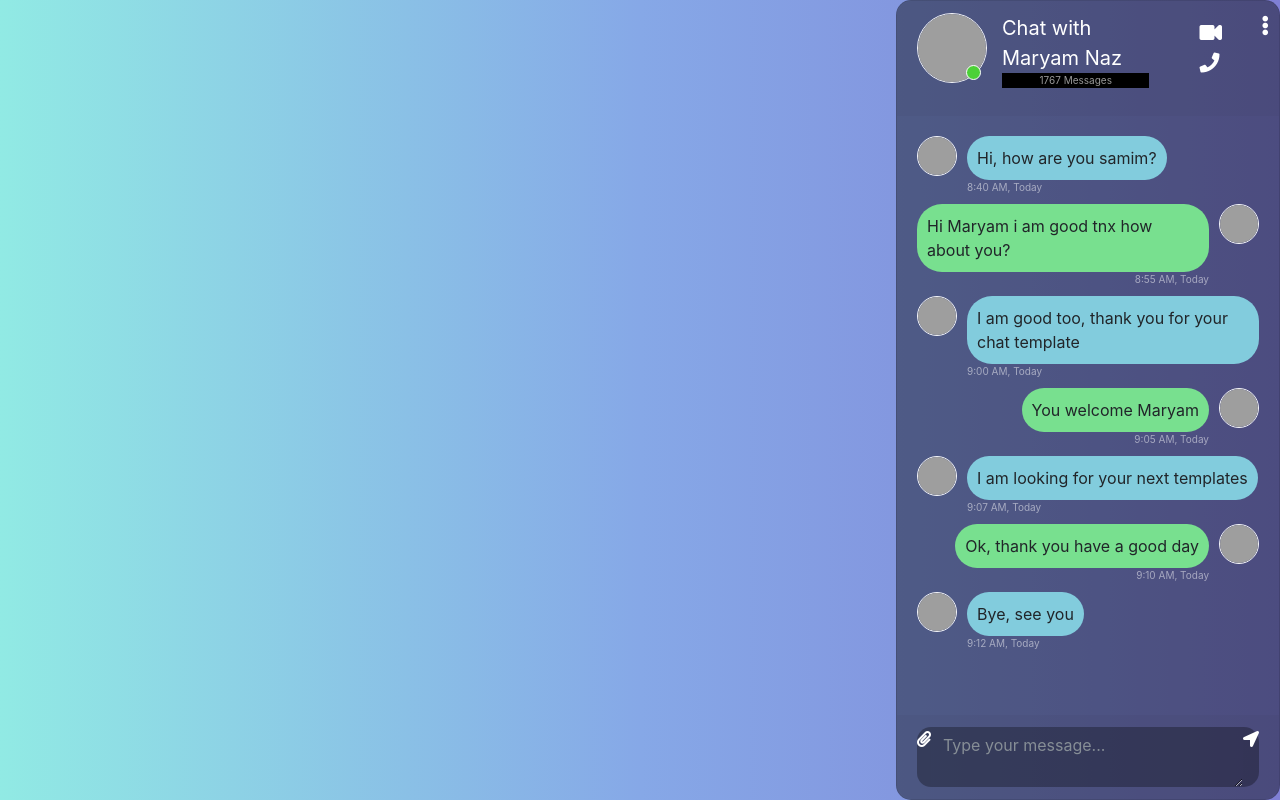
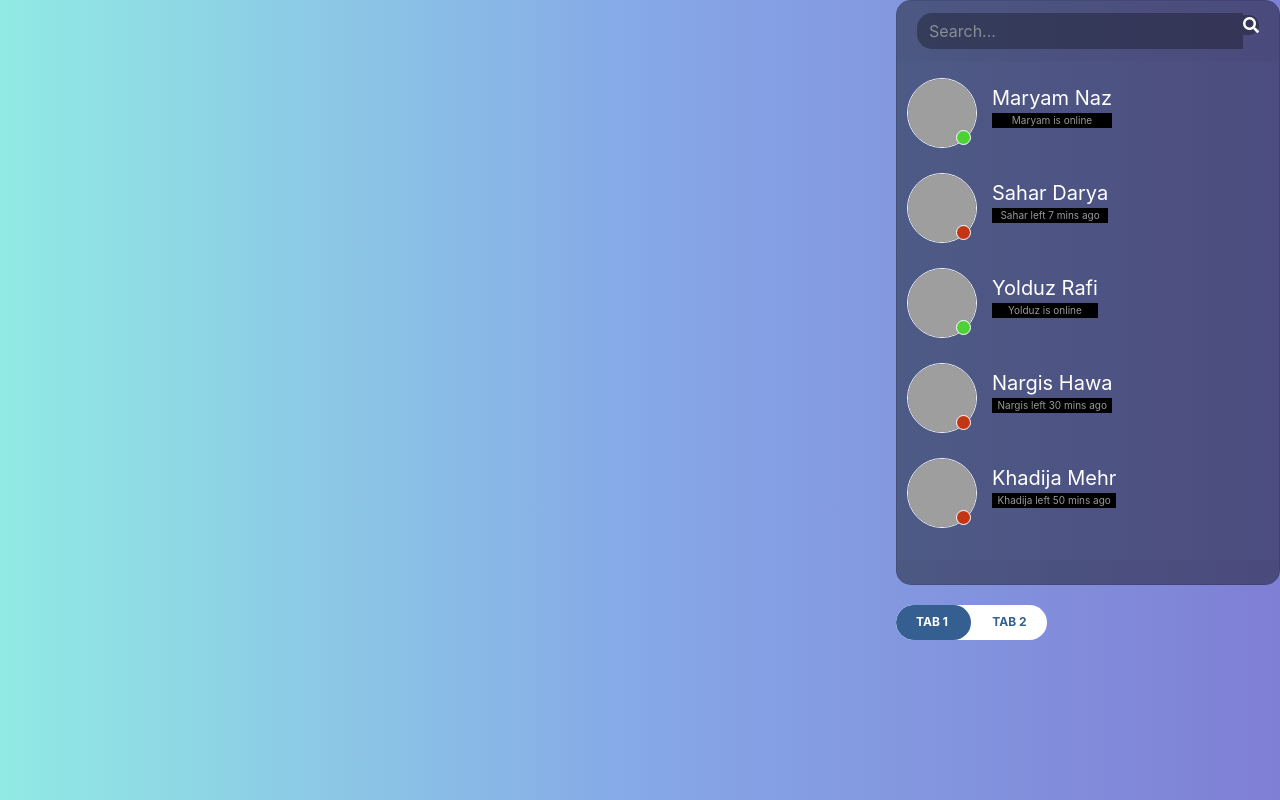
Before and after one commit to napro8509/Education-Web, a PHP site: page /VirtualRoom.php in a window 1280 px wide. Run offline with PHP 8.4, Linux system fonts and the light colour scheme; some libraries are stand-ins or nearby versions; grey boxes are pictures that could not be loaded.

Commit message:
Update UI ChatBox

```diff
--- /dev/null
+++ b/Chat/ChatList.php
@@ -0,0 +1,75 @@
+<div class="card">
+<div class="card-header">
+    <div class="input-group">
+        <input type="text" placeholder="Search..." name="" class="form-control search">
+        <div class="input-group-prepend">
+            <span class="input-group-text search_btn"><i class="fas fa-search"></i></span>
+        </div>
+    </div>
+</div>
+<div class="card-body contacts_body">
+    <ui class="contacts">
+        <li class="active">
+            <div class="d-flex bd-highlight">
+                <div class="img_cont">
+                    <img src="https://www.gravatar.com/avatar/205e460b479e2e5b48aec07710c08d50?s=200" class="rounded-circle user_img">
+                    <span class="online_icon"></span>
+                </div>
+                <div class="user_info">
+                    <span>Maryam Naz</span>
+                    <p>Maryam is online</p>
+                </div>
+            </div>
+        </li>
+        <li>
+            <div class="d-flex bd-highlight">
+                <div class="img_cont">
+                    <img src="https://br-art.vn/wp-content/uploads/2017/11/bo-anh-chan-dung-cua-nag-thai-duy-1.jpg" class="rounded-circle user_img">
+                    <span class="online_icon offline"></span>
+                </div>
+                <div class="user_info">
+                    <span>Sahar Darya</span>
+                    <p>Sahar left 7 mins ago</p>
+                </div>
+            </div>
+        </li>
+        <li>
+            <div class="d-flex bd-highlight">
+                <div class="img_cont">
+                    <img src="https://i.pinimg.com/originals/54/6e/6d/546e6d4c6ce4322e6aa3b2f8ca73ac28.jpg" class="rounded-circle user_img">
+                    <span class="online_icon"></span>
+                </div>
+                <div class="user_info">
+                    <span>Yolduz Rafi</span>
+                    <p>Yolduz is online</p>
+                </div>
+            </div>
+        </li>
+        <li>
+            <div class="d-flex bd-highlight">
+                <div class="img_cont">
+                    <img src="http://profilepicturesdp.com/wp-content/uploads/2018/07/sweet-girl-profile-pictures-9.jpg" class="rounded-circle user_img">
+                    <span class="online_icon offline"></span>
+                </div>
+                <div class="user_info">
+                    <span>Nargis Hawa</span>
+                    <p>Nargis left 30 mins ago</p>
+                </div>
+            </div>
+        </li>
+        <li>
+            <div class="d-flex bd-highlight">
+                <div class="img_cont">
+                    <img src="https://www.freshmorningquotes.com/wp-content/uploads/2015/11/cute-and-beautifull-girls-profile-pictures.jpg" class="rounded-circle user_img">
+                    <span class="online_icon offline"></span>
+                </div>
+                <div class="user_info">
+                    <span>Khadija Mehr</span>
+                    <p>Khadija left 50 mins ago</p>
+                </div>
+            </div>
+        </li>
+    </ui>
+</div>
+<div class="card-footer"></div>
+</div>
--- a/Chat/ChatRoom.css
+++ b/Chat/ChatRoom.css
@@ -12,7 +12,6 @@ body,html{
 }
 
 .card{
-    height: 100vh;
     border-radius: 15px !important;
     background-color: rgba(0,0,0,0.4) !important;
 }
@@ -92,7 +91,6 @@ body,html{
     margin-bottom: 15px !important;
 }
 .active{
-    background-color: rgba(0,0,0,0.3);
 }
 .user_img{
     height: 70px;
--- /dev/null
+++ b/Tabbar/TabContainer.css
@@ -0,0 +1,75 @@
+
+h2 {
+    color: #345f90;
+    font-size: 24px;
+    line-height: 1.25;
+    font-family: "Roboto Slab", serif;
+    margin-top: 20px;
+    margin-bottom: 20px;
+}
+
+.tab-slider--container{
+    height: 100%;
+}
+
+.tab-slider--nav {
+    width: 100%;
+    float: left;
+}
+
+.tab-slider--tabs {
+    display: block;
+    float: left;
+    margin: 0;
+    padding: 0;
+    list-style: none;
+    position: relative;
+    border-radius: 35px;
+    overflow: hidden;
+    background: #fff;
+    height: 35px;
+    -webkit-user-select: none;
+    -moz-user-select: none;
+    -ms-user-select: none;
+    user-select: none;
+}
+.tab-slider--tabs:after {
+    content: "";
+    width: 50%;
+    background: #345f90;
+    height: 100%;
+    position: absolute;
+    top: 0;
+    left: 0;
+    transition: all 250ms ease-in-out;
+    border-radius: 35px;
+}
+.tab-slider--tabs.slide:after {
+    left: 50%;
+}
+
+.tab-slider--trigger {
+    font-size: 12px;
+    line-height: 1;
+    font-weight: bold;
+    color: #345f90;
+    text-transform: uppercase;
+    text-align: center;
+    padding: 11px 20px;
+    position: relative;
+    z-index: 2;
+    cursor: pointer;
+    display: inline-block;
+    transition: color 250ms ease-in-out;
+    -webkit-user-select: none;
+    -moz-user-select: none;
+    -ms-user-select: none;
+    user-select: none;
+}
+.tab-slider--trigger.active {
+    color: #fff;
+}
+
+.tab-slider--body {
+    margin-bottom: 20px;
+}
--- /dev/null
+++ b/Tabbar/TabContainer.js
@@ -0,0 +1,17 @@
+$("document").ready(function(){
+    $(".tab-slider--body").hide();
+    $(".tab-slider--body:first").show();
+});
+
+$(".tab-slider--nav li").click(function() {
+    $(".tab-slider--body").hide();
+    var activeTab = $(this).attr("rel");
+    $("#"+activeTab).fadeIn();
+    if($(this).attr("rel") == "tab2"){
+        $('.tab-slider--tabs').addClass('slide');
+    }else{
+        $('.tab-slider--tabs').removeClass('slide');
+    }
+    $(".tab-slider--nav li").removeClass("active");
+    $(this).addClass("active");
+});
--- /dev/null
+++ b/Tabbar/TabContainer.php
@@ -0,0 +1,17 @@
+
+
+<div class="tab-slider--container">
+    <div id="tab1" class="tab-slider--body">
+        <?php include("Chat/ChatList.php"); ?>
+
+    </div>
+    <div id="tab2" class="tab-slider--body">
+        <?php include("Chat/ChatBox.php"); ?>
+    </div>
+</div>
+<div class="tab-slider--nav">
+    <ul class="tab-slider--tabs">
+        <li class="tab-slider--trigger active" rel="tab1">Tab 1</li>
+        <li class="tab-slider--trigger" rel="tab2">Tab 2</li>
+    </ul>
+</div>
--- a/VirtualRoom.php
+++ b/VirtualRoom.php
@@ -10,16 +10,18 @@
     <link href="plugins/fontawesome-free-5.0.1/css/fontawesome-all.css" rel="stylesheet" type="text/css">
     <link rel="stylesheet" type="text/css" href="styles/VirtualRoom.css">
     <link rel="stylesheet" type="text/css" href="Chat/ChatRoom.css">
+    <link rel="stylesheet" type="text/css" href="Tabbar/TabContainer.css">
+
 </head>
 <body>
-
 <div style="background: linear-gradient(to right, #91EAE4, #86A8E7, #7F7FD5); width: 100%; height: 100vh;">
     <div class="left">
     </div>
     <div class="right">
-        <?php include("Chat/ChatBox.php"); ?>
+        <?php include("Tabbar/TabContainer.php"); ?>
     </div>
 </div>
+
 
 
 
@@ -35,6 +37,7 @@
 <script src="plugins/scrollTo/jquery.scrollTo.min.js"></script>
 <script src="plugins/easing/easing.js"></script>
 <script src="js/teachers_custom.js"></script>
-
+<script src='https://cdnjs.cloudflare.com/ajax/libs/jquery/3.1.1/jquery.min.js'></script>
+<script  src="Tabbar/TabContainer.js"></script>
 </body>
 </html>
--- a/styles/VirtualRoom.css
+++ b/styles/VirtualRoom.css
@@ -15,7 +15,6 @@
 .right{
     float: right;
     width: 30%;
-    height: 100vh;
 }
 .video{
     width: 100%;
```
